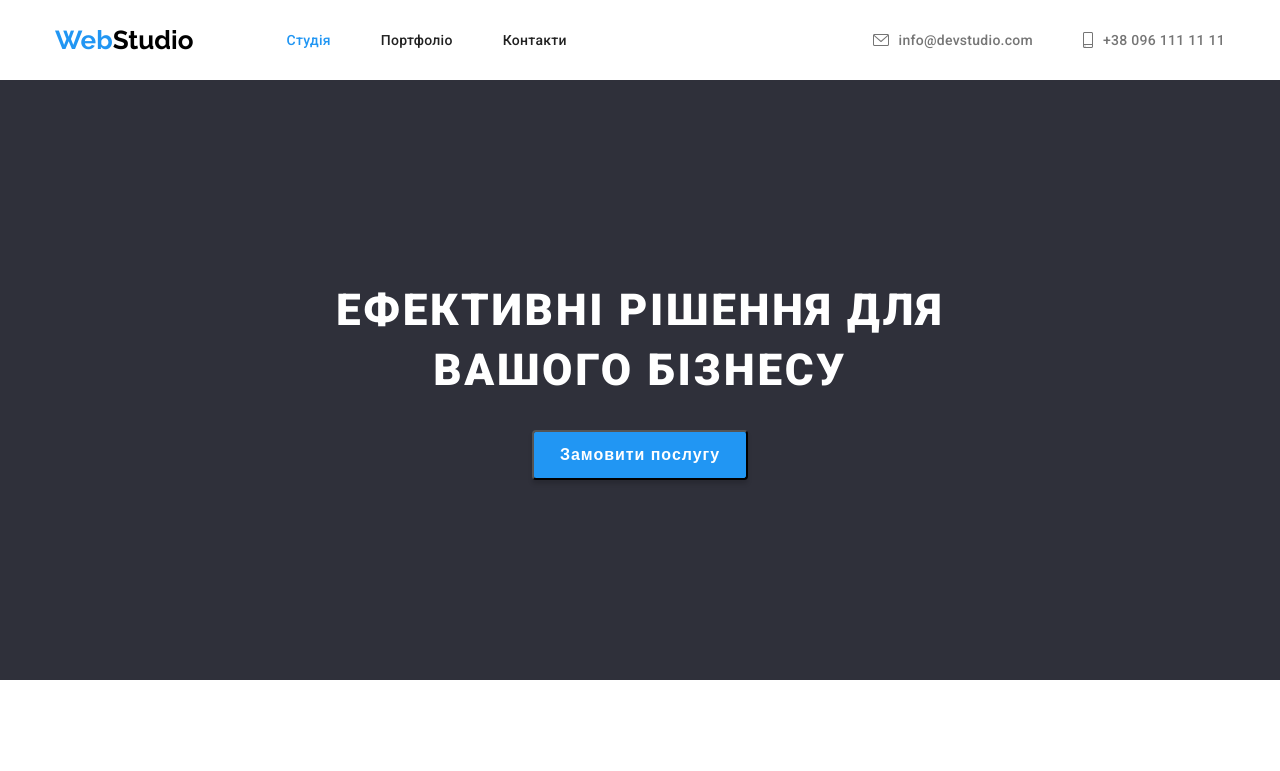
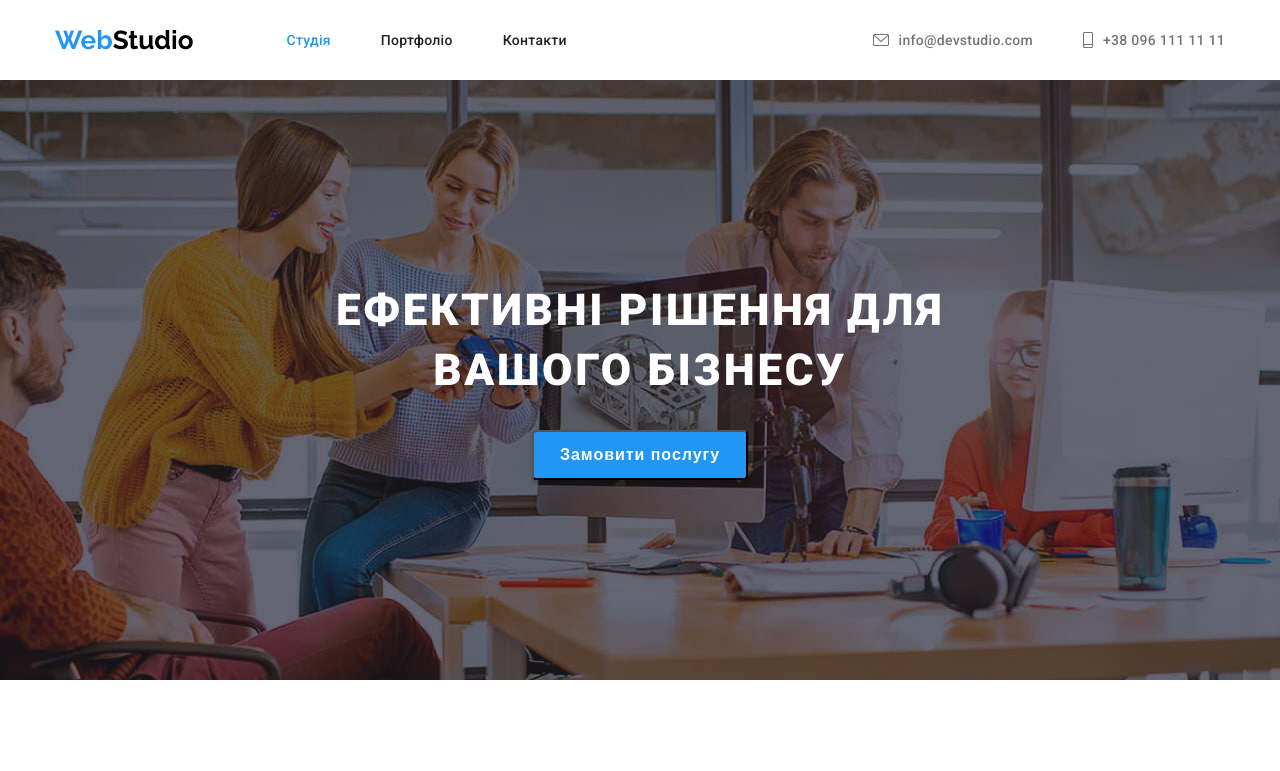
Before and after one commit to yegor-vin/HTML_Homework-2, a plain HTML site: page index.html in a window 1280 px wide. Shown: the top 771 px of the page. Drawn offline with Linux system fonts and the light colour scheme; the site is published under a folder, as on GitHub Pages, so addresses that start at the root find nothing.

Commit message:
fixed hero image link

```diff
--- a/css/style.css
+++ b/css/style.css
@@ -151,7 +151,7 @@ a {
 
   height: 600px;
   background: linear-gradient(90deg, #2f303a66 0%, #2f303a66 100%),
-    url("/images/hero.jpg"), #2f303a;
+    url("../images/hero.jpg"), #2f303a;
   background-repeat: no-repeat;
   background-size: cover;
   background-position: center;
```
